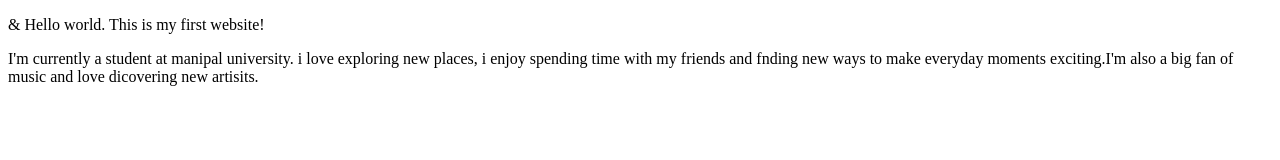
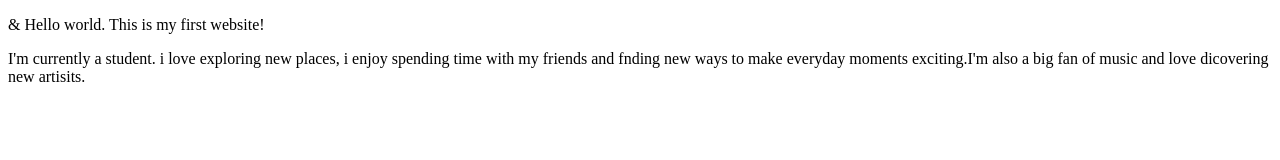
Before and after one commit to tanushree-11/-webdev_lab1, a plain HTML site: page index.html in a window 1280 px wide. Drawn offline with Linux system fonts and the light colour scheme.

Commit message:
Update index.html

```diff
--- a/index.html
+++ b/index.html
@@ -6,6 +6,6 @@
 </head>
 <body>
   <p>&amp; Hello world. This is my first website!</p>
-  <p>I'm currently a student at manipal university. i love exploring new places, i enjoy spending time with my friends and fnding new ways to make everyday moments exciting.I'm also a big fan of music and love dicovering new artisits.</p>
+  <p>I'm currently a student. i love exploring new places, i enjoy spending time with my friends and fnding new ways to make everyday moments exciting.I'm also a big fan of music and love dicovering new artisits.</p>
 </body>
 </html>
```
